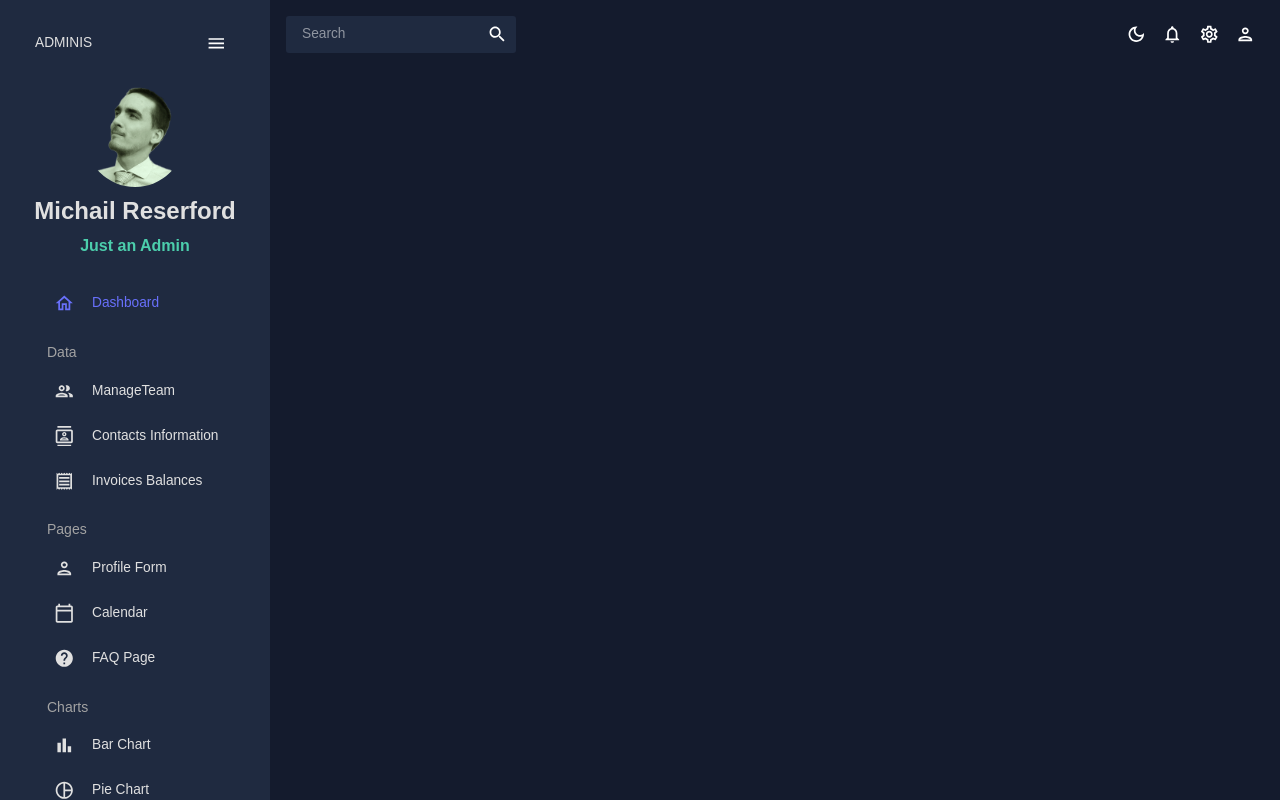
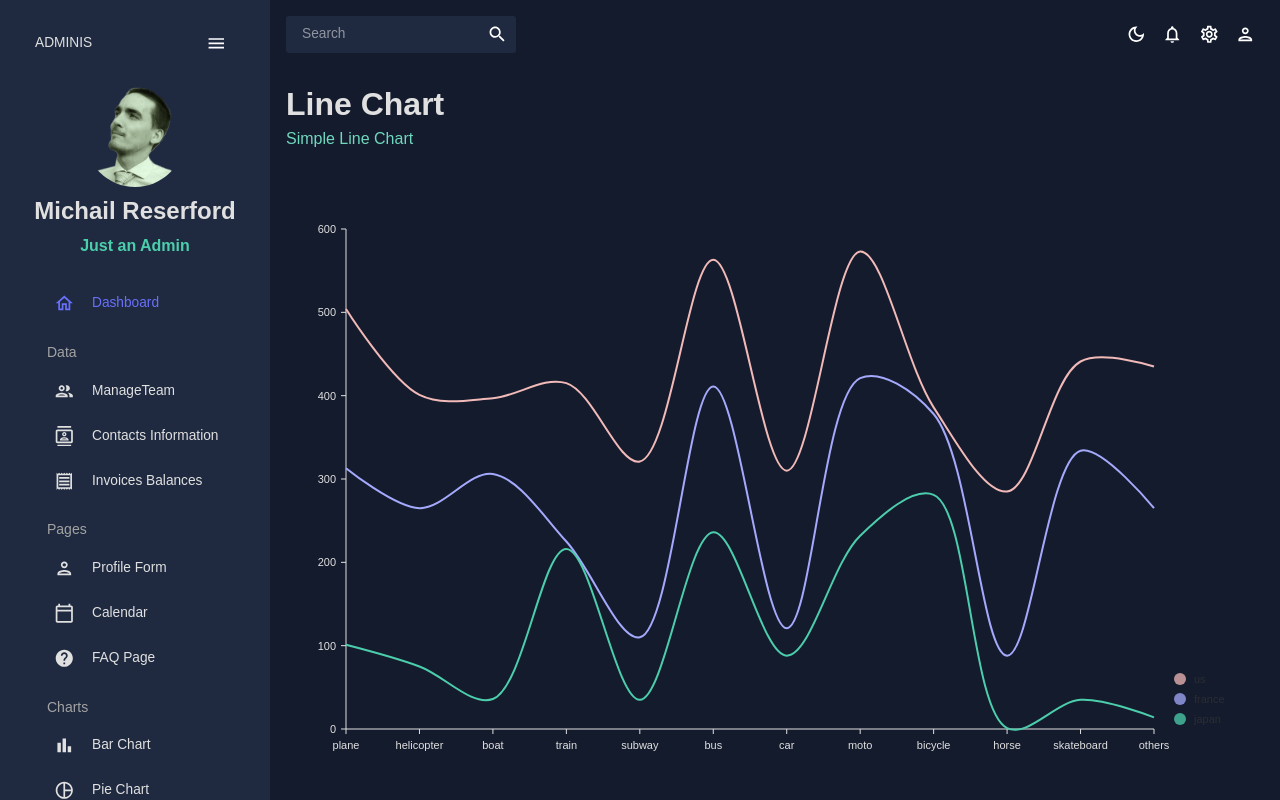
Before and after one commit to Gismanus/react-admin, a React (Create React App) app: page /line in a window 1280 px wide. Built offline with nearby package versions, Linux system fonts and the light colour scheme.

Commit message:
[Line Chart] - complete

```diff
--- a/src/App.js
+++ b/src/App.js
@@ -13,7 +13,7 @@
 import FAQ from "./scenes/faq";
 import Bar from "./scenes/bar";
 import Pie from "./scenes/pie";
-/* import Line from "./scenes/line"; */
+import Line from "./scenes/line";
 /* import Geography from "./scenes/geography"; */
 
 function App() {
@@ -37,7 +37,7 @@
               <Route path="/faq" element={<FAQ />} />
               <Route path="/bar" element={<Bar />} />
               <Route path="/pie" element={<Pie />} />
-              {/* <Route path="/line" element={<Line />} /> */}
+              <Route path="/line" element={<Line />} />
               {/* <Route path="/geography" element={<Geography />} /> */}
             </Routes>
           </main>
--- a/src/components/BarChart.jsx
+++ b/src/components/BarChart.jsx
@@ -4,7 +4,7 @@
 import { tokens } from "../theme";
 import {  mockBarData as Data } from "../data/mockData";
 
-const BarChart = ({ data /* see data tab */ }, {isDashboard = false}) => {
+const BarChart = ({isDashboard = false}) => {
   const theme = useTheme();
   const colors = tokens(theme.palette.mode);
 
@@ -40,9 +40,9 @@
         },
         tooltip: {
           color: colors.greenAccent[300],
-          container: {
-            background: colors.grey[600],
-          }
+            container: {
+              background: colors.primary[600],
+            },
         },
       }}
       keys={["hot dog", "burger", "sandwich", "kebab", "fries", "donut"]}
--- /dev/null
+++ b/src/components/LineChart.jsx
@@ -0,0 +1,119 @@
+import { ResponsiveLine } from "@nivo/line";
+import { useTheme } from "@mui/material";
+import { tokens } from "../theme";
+import { mockLineData as data } from "../data/mockData";
+import { ColorizeSharp } from "@mui/icons-material";
+
+const LineChart = (isDashboard = false) => {
+  const theme = useTheme();
+  const colors = tokens(theme.palette.mode);
+
+  return (
+    <ResponsiveLine
+
+      data={data}
+      theme={{
+        axis: {
+            domain: {
+                line: {
+                    stroke: colors.grey[100],
+                }
+            },
+            legend: {
+                text: {
+                    fill: colors.grey[100],
+                }
+            },
+            ticks: {
+                line: {
+                    stroke: colors.grey[100],
+                    strokeWidth: 1
+                },
+                text: {
+                    fill: colors.grey[100],
+                }
+            },
+        },
+        legends: {
+            tex: {
+                fill: colors.grey[100]
+            },
+
+        },
+        tooltip: {
+            color: colors.greenAccent[300],
+            container: {
+              background: colors.primary[600],
+            },
+          },
+      }}
+      colors={isDashboard ? {datum: 'color'} : {scheme: 'nivo'}}
+      margin={{ top: 50, right: 110, bottom: 50, left: 60 }}
+      xScale={{ type: "point" }}
+      yScale={{
+        type: "linear",
+        min: "auto",
+        max: "auto",
+        stacked: true,
+        reverse: false,
+      }}
+      yFormat=" >-.2f"
+      curve="catmullRom"
+      axisTop={null}
+      axisRight={null}
+      axisBottom={{
+
+        tickSize: 5,
+        tickPadding: 5,
+        tickRotation: 0,
+        legend: isDashboard ? undefined : "transportation",
+        legendOffset: 36,
+        legendPosition: "middle",
+      }}
+      axisLeft={{
+        tickValues: 5,
+        tickSize: 5,
+        tickPadding: 5,
+        tickRotation: 0,
+        legend: isDashboard ? undefined : "count",
+        legendOffset: -40,
+        legendPosition: "middle",
+      }}
+      enableGridX={false}
+      enableGridY={false}
+      pointSize={10}
+      pointColor={{ theme: "background" }}
+      pointBorderWidth={2}
+      pointBorderColor={{ from: "serieColor" }}
+      pointLabelYOffset={-12}
+      useMesh={true}
+      legends={[
+        {
+          anchor: "bottom-right",
+          direction: "column",
+          justify: false,
+          translateX: 100,
+          translateY: 0,
+          itemsSpacing: 0,
+          itemDirection: "left-to-right",
+          itemWidth: 80,
+          itemHeight: 20,
+          itemOpacity: 0.75,
+          symbolSize: 12,
+          symbolShape: "circle",
+          symbolBorderColor: "rgba(0, 0, 0, .5)",
+          effects: [
+            {
+              on: "hover",
+              style: {
+                itemBackground: "rgba(0, 0, 0, .03)",
+                itemOpacity: 1,
+              },
+            },
+          ],
+        },
+      ]}
+    />
+  );
+};
+export default LineChart;
--- a/src/components/PieChart.jsx
+++ b/src/components/PieChart.jsx
@@ -44,7 +44,7 @@
         tooltip: {
           color: colors.greenAccent[300],
           container: {
-            background: colors.grey[600],
+            background: colors.primary[600],
           },
         },
       }}
--- a/src/scenes/bar/index.jsx
+++ b/src/scenes/bar/index.jsx
@@ -4,7 +4,7 @@
 
 const Bar = () => {
   return (
-    <Box mb="20 px">
+    <Box m={2}>
       <Header title="Bar Chart" subtitle="Simple Bar Chart" />
       <Box height="75vh">
         <BarChart />
--- /dev/null
+++ b/src/scenes/line/index.jsx
@@ -0,0 +1,16 @@
+import { Box } from "@mui/material";
+import LineChart from "../../components/LineChart";
+import Header from "../../components/header";
+
+const Line = ()=>{
+    return(
+        <Box m={2}>
+           <Header title='Line Chart' subtitle='Simple Line Chart' />
+            <Box height="75vh">
+                <LineChart />
+            </Box>
+        </Box>
+    )
+}
+
+export default Line;
```
Also changed, not shown: reverseValuesInObject.js (deleted, +0 -86 lines), test.js (added).
